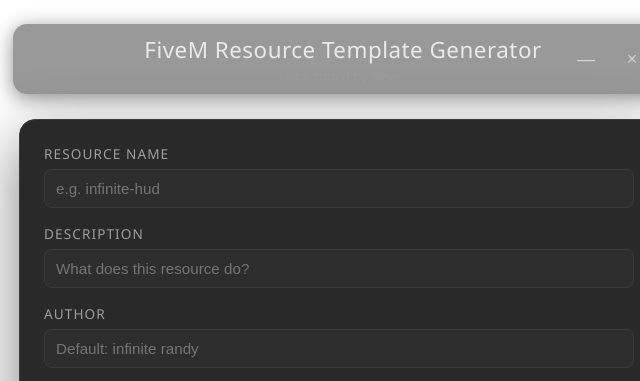
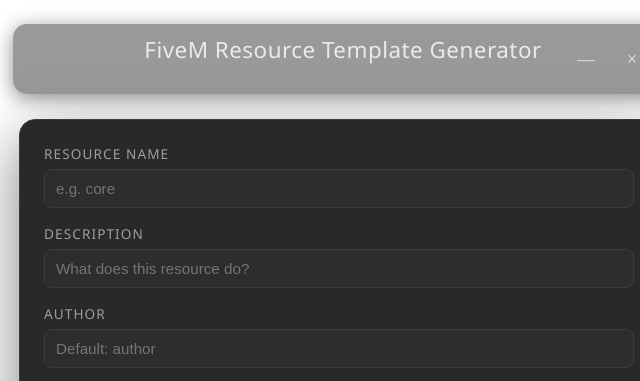
Before and after one commit to joewooddev1/fivem-resource-template-generator, an Electron app: page index.html in a window 700 px wide. Shown: the top 381 px of the page, 11-651 px from the left. Drawn offline with Linux system fonts and the light colour scheme.

Commit message:
- update default in placeholder boxes

```diff
--- a/index.html
+++ b/index.html
@@ -277,7 +277,7 @@
   <div class="container">
     <div class="field-group">
       <label for="name">Resource Name</label>
-      <input id="name" type="text" placeholder="e.g. infinite-hud">
+      <input id="name" type="text" placeholder="e.g. core">
     </div>
 
     <div class="field-group">
@@ -287,7 +287,7 @@
 
     <div class="field-group">
       <label for="author">Author</label>
-      <input id="author" type="text" placeholder="Default: infinite randy">
+      <input id="author" type="text" placeholder="Default: author">
     </div>
 
     <div class="button-row">
```
